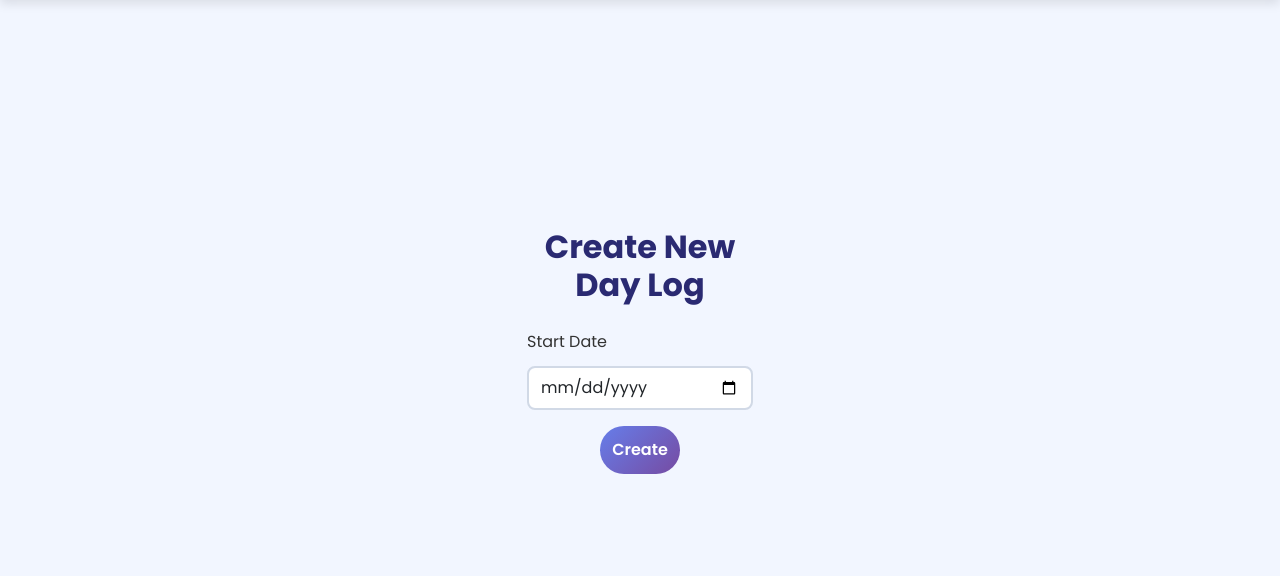
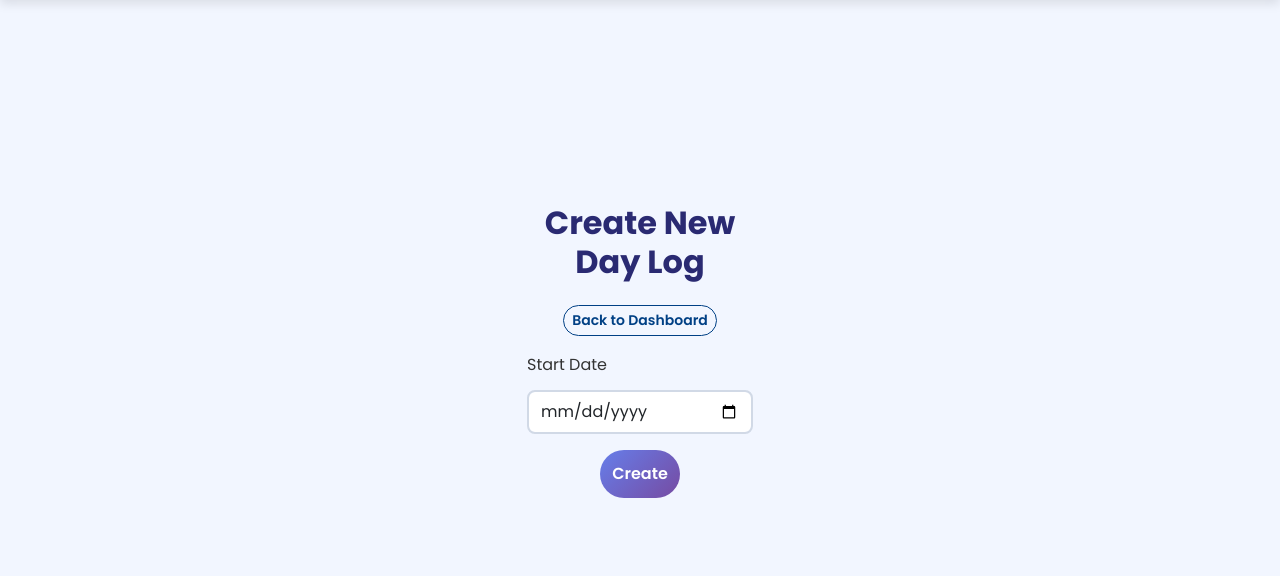
Before and after one commit to TheRealMcCall/daily_driver_log, a Django app: page /daylog/new/ in a window 1280 px wide. Shown: the part 58-634 px from the top of the page. Run offline with Django 5.2, Linux system fonts and the light colour scheme; the visitor is signed in with stand-in values (Sample User, id 1); data that the repository does not hold is empty.

Commit message:
Feat: add back to dashboard button in create trip/day forms

```diff
--- a/logger/templates/logger/daylog_form.html
+++ b/logger/templates/logger/daylog_form.html
@@ -7,6 +7,11 @@
   <div class="row justify-content-center ">
     <div class="col-12 col-sm-10 col-md-8 col-lg-6">
       <h2 class="text-center mb-4">Create New Day Log</h2>
+      <div class="text-center mb-3">
+        <a href="{% url 'dashboard' %}" class="btn btn-outline-primary btn-sm" aria-label="Go back to dashboard">
+          Back to Dashboard
+        </a>
+      </div>
       <form method="post" id="daylog-form">
         {% csrf_token %}
         <div id="js-validation-error" class="alert alert-danger d-none" role="alert"></div>
--- a/logger/templates/logger/trip_form.html
+++ b/logger/templates/logger/trip_form.html
@@ -6,6 +6,12 @@
   <div class="row justify-content-center">
     <div class="col-12 col-sm-10 col-md-8 col-lg-6">
       <h2 class="text-center mb-4">New Trip for {{ daylog.start_date }}</h2>
+
+      <div class="text-center mb-3">
+        <a href="{% url 'dashboard' %}" class="btn btn-outline-primary btn-sm" aria-label="Go back to dashboard">
+          Back to Dashboard
+        </a>
+      </div>
 
       <form method="post" id="trip-form">
         {% csrf_token %}
```
